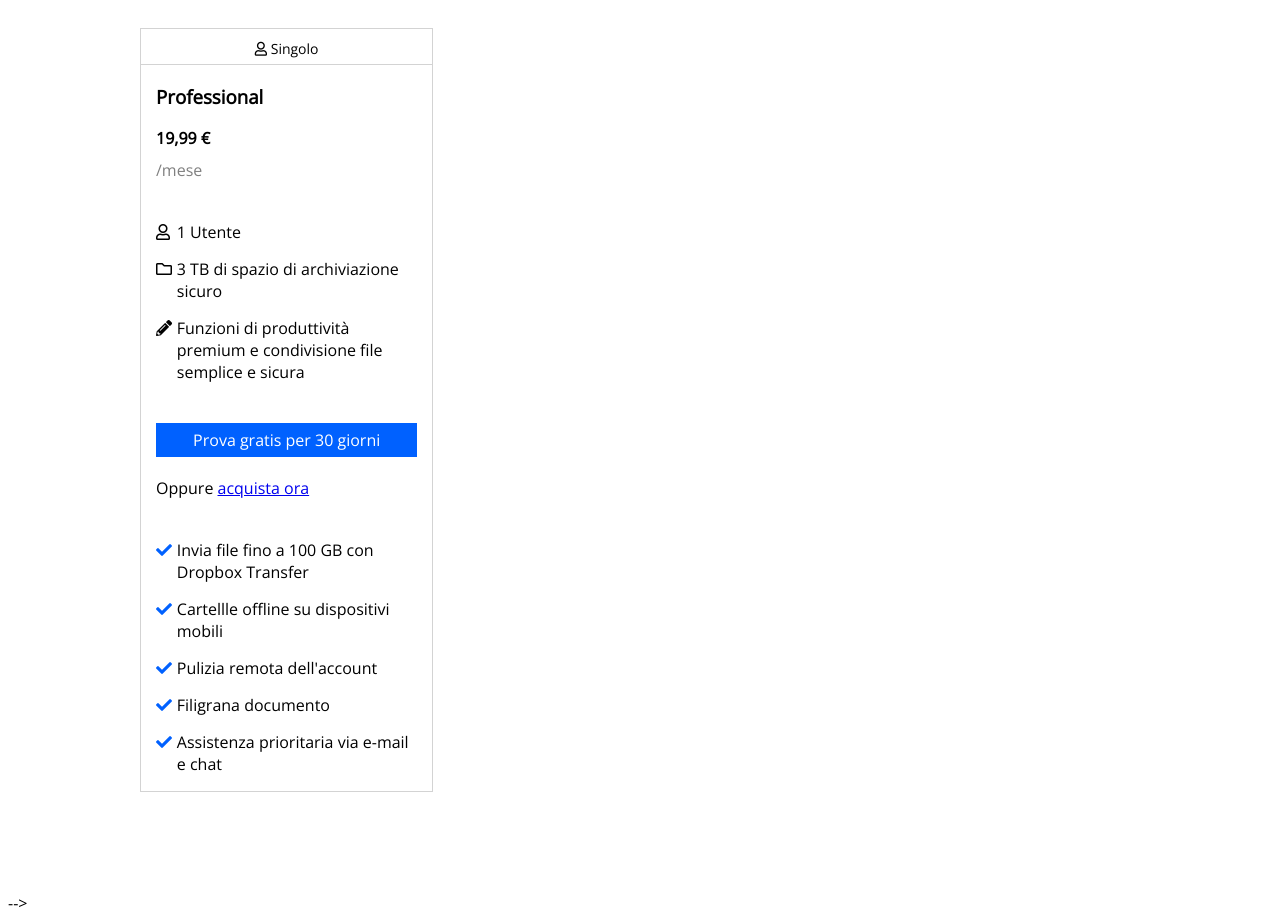
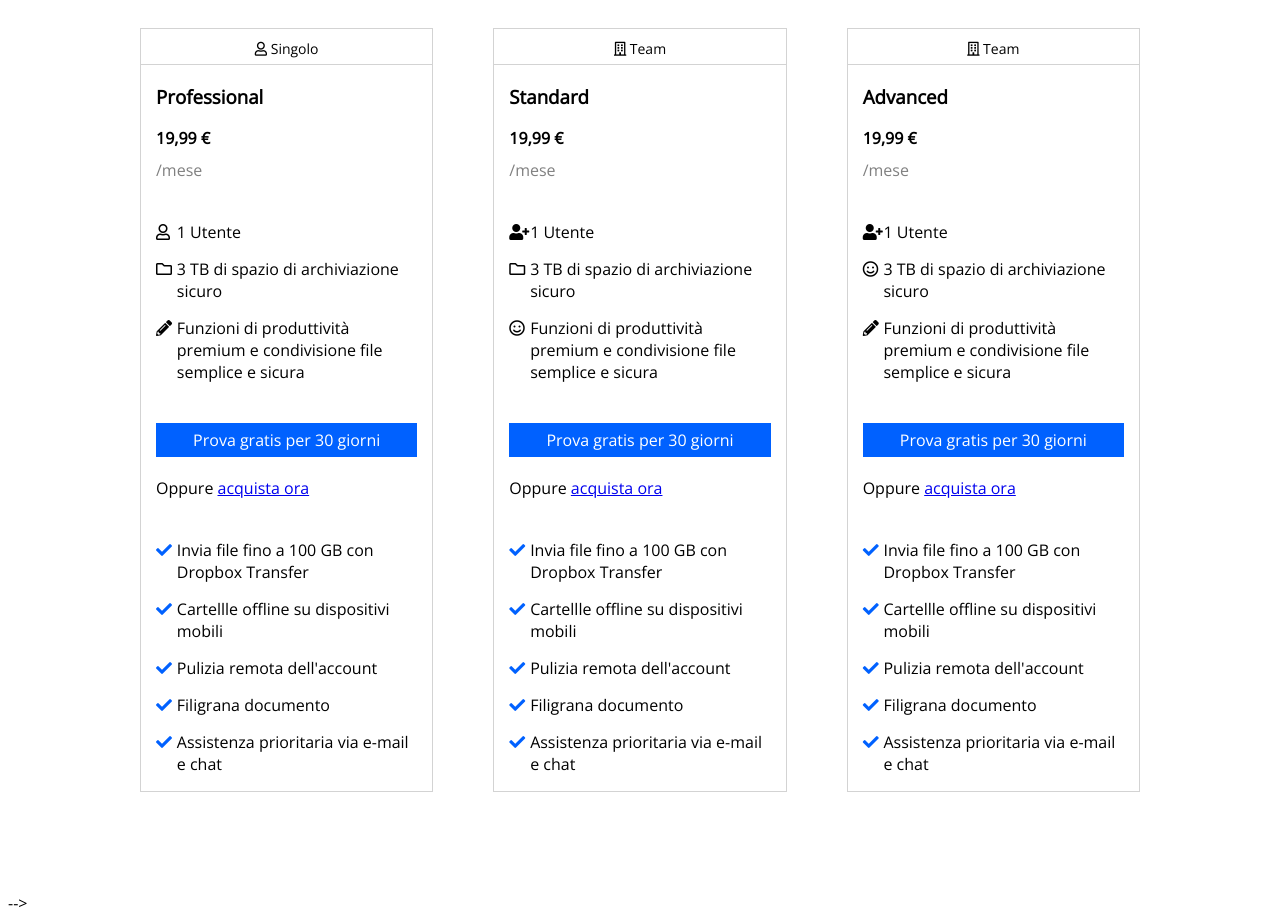
Before and after one commit to lindabettini/htmlcss-dropbox, a plain HTML site: page index.html in a window 1280 px wide. Shown: the part 860-1782 px from the top of the page. Drawn offline with nearby package versions, Linux system fonts and the light colour scheme.

Commit message:
Add two columns in prices table

```diff
--- a/index.html
+++ b/index.html
@@ -55,9 +55,10 @@
     <main>
         <div class="container-1000">
             <!-- Subscriptions Section  -->
-                <!-- Prices Table  -->
             <section id="subscription-options">
                 <div class="clearfix">
+                <!-- Prices Table  -->
+                    <!-- First Column -->
                     <div class="w-30 flt">
                         <div class="small-row">
                             <i class="far fa-user"></i> Singolo
@@ -89,6 +90,70 @@
                             </ul>
                         </div>
                     </div>
+                    <!-- Second Column  -->
+                    <div class="w-30 flt middle">
+                        <div class="small-row">
+                            <i class="far fa-building"></i> Team
+                        </div>
+                        <div class="row">
+                            <!-- List Basic informations  -->
+                            <h3>Standard</h3>
+                            <div class="price">19,99 &euro;</div>
+                            <div class="length">/mese</div>
+                            <ul>
+                                <li class="user-plus">1 Utente</li>
+                                <li class="folder">3 TB di spazio di archiviazione sicuro</li>
+                                <li class="smile">Funzioni di produttivit&agrave; premium e condivisione file semplice e sicura</li>
+                            </ul>
+                            <!-- Links for Subscriptions  -->
+                            <div class="btn-container">
+                                <a class="col-fit-btn" href="#">Prova gratis per 30 giorni</a>
+                            </div>
+                            <div>
+                                Oppure <a href="#">acquista ora</a>
+                            </div>
+                            <!-- List Plan Details  -->
+                            <ul>
+                                <li class="check">Invia file fino a 100 GB con Dropbox Transfer</li>
+                                <li class="check">Cartellle offline su dispositivi mobili</li>
+                                <li class="check">Pulizia remota dell'account</li>
+                                <li class="check">Filigrana documento</li>
+                                <li class="check">Assistenza prioritaria via e-mail e chat</li>
+                            </ul>
+                        </div>
+                    </div>
+                    <!-- Third Column  -->
+                    <div class="w-30 flt">
+                        <div class="small-row">
+                            <i class="far fa-building"></i> Team
+                        </div>
+                        <div class="row">
+                            <!-- List Basic informations  -->
+                            <h3>Advanced</h3>
+                            <div class="price">19,99 &euro;</div>
+                            <div class="length">/mese</div>
+                            <ul>
+                                <li class="user-plus">1 Utente</li>
+                                <li class="smile">3 TB di spazio di archiviazione sicuro</li>
+                                <li class="pencil">Funzioni di produttivit&agrave; premium e condivisione file semplice e sicura</li>
+                            </ul>
+                            <!-- Links for Subscriptions  -->
+                            <div class="btn-container">
+                                <a class="col-fit-btn" href="#">Prova gratis per 30 giorni</a>
+                            </div>
+                            <div>
+                                Oppure <a href="#">acquista ora</a>
+                            </div>
+                            <!-- List Plan Details  -->
+                            <ul>
+                                <li class="check">Invia file fino a 100 GB con Dropbox Transfer</li>
+                                <li class="check">Cartellle offline su dispositivi mobili</li>
+                                <li class="check">Pulizia remota dell'account</li>
+                                <li class="check">Filigrana documento</li>
+                                <li class="check">Assistenza prioritaria via e-mail e chat</li>
+                            </ul>
+                        </div>
+                    </div>
 
 
                     <!-- AAA RICORDATI DI AGGIUNGERE CLASS "MIDDLE" ALLA SECONDA COLONNA -->
--- a/style.css
+++ b/style.css
@@ -132,6 +132,7 @@ li.smile:before {
 
 li.user-plus:before {
   content: "\f234";
+  font-weight: 900;
 }
 
 li.check:before {
```
